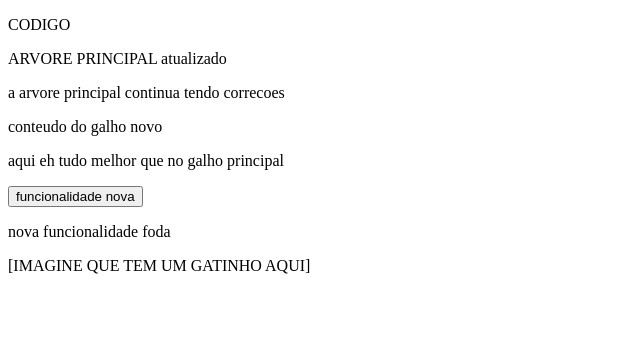
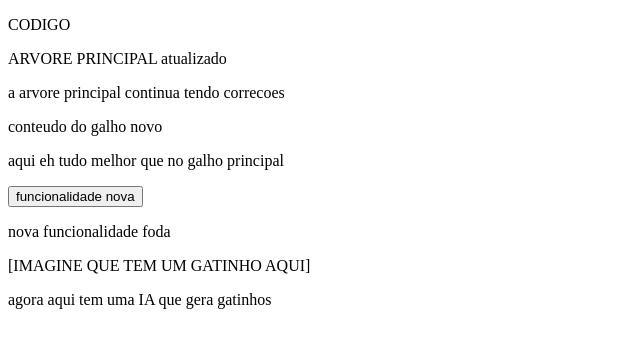
Before and after one commit to allanhal/branch, a plain HTML site: page index.html in a window 1280 px wide. Shown: the whole page, without its empty margins (0-640 px from the left). Drawn offline with Linux system fonts and the light colour scheme.

Commit message:
gerando gatinho

```diff
--- a/index.html
+++ b/index.html
@@ -15,6 +15,7 @@
   <div>
     <p>nova funcionalidade foda</p>
     <p>[IMAGINE QUE TEM UM GATINHO AQUI]</p>
+    <p>agora aqui tem uma IA que gera gatinhos</p>
   </div>
 </body>
 </html>
```
